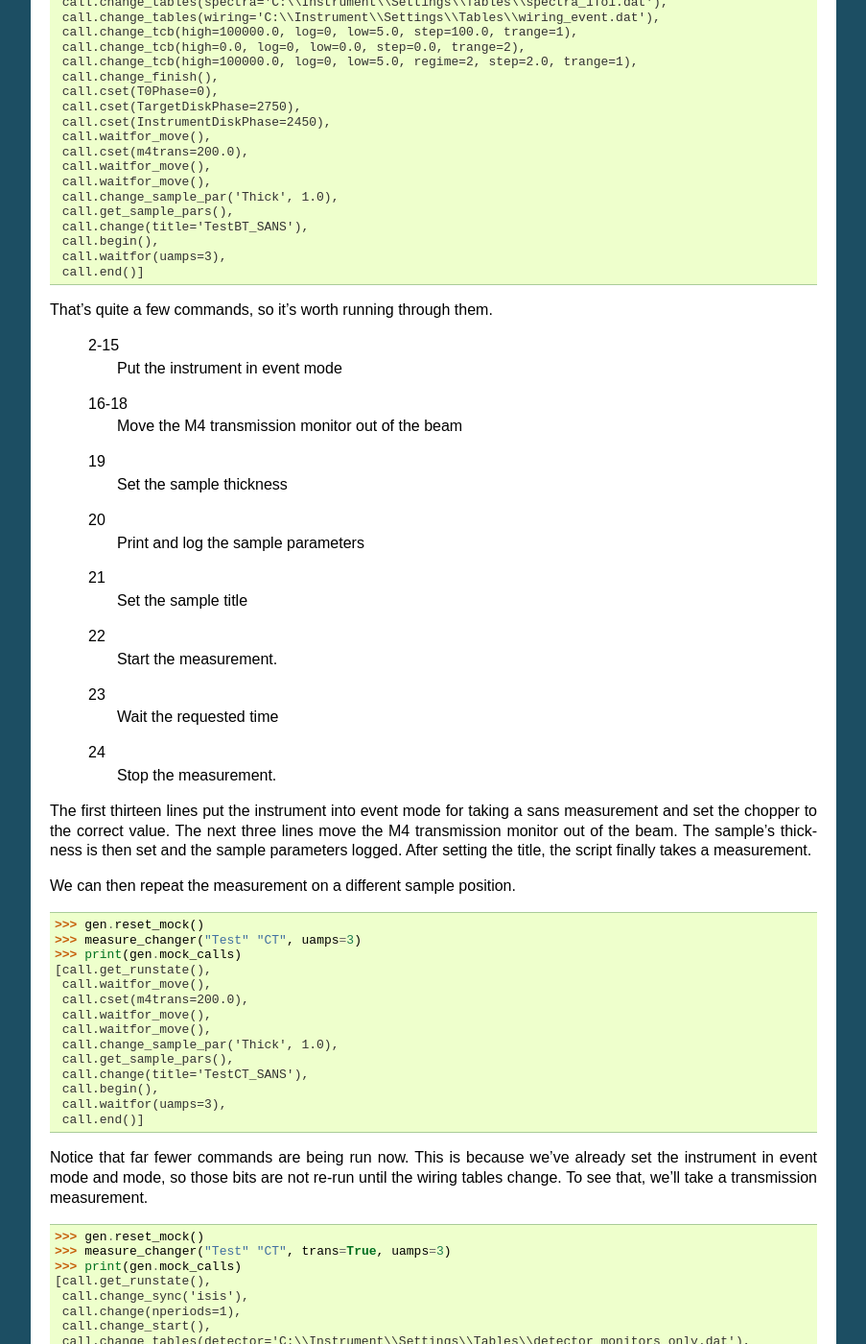
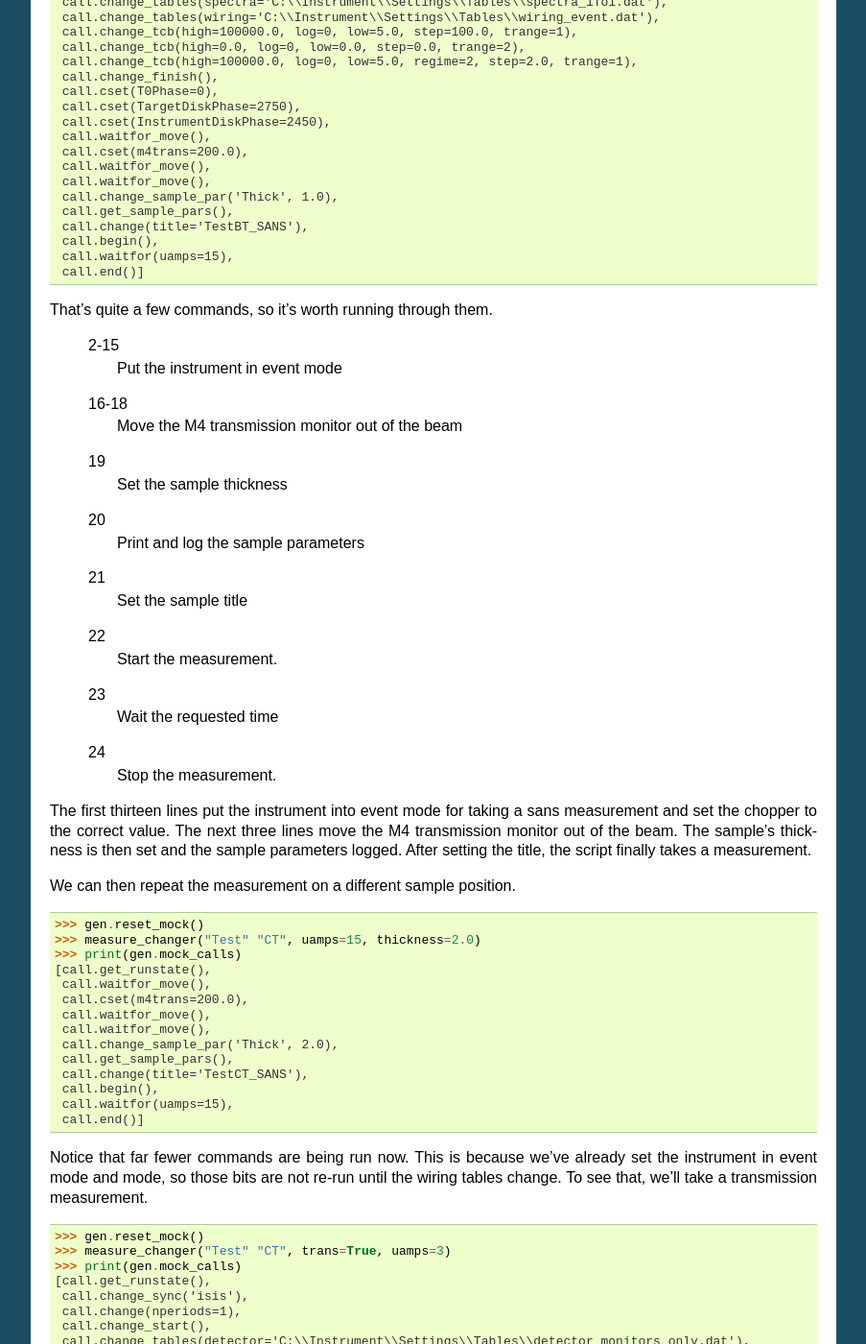
Before and after one commit to PyGenie-Scans/SansScripts, a Sphinx documentation site: the page built from doc/source/tutorial.rst, in a window 1280 px wide and 1400 px high, scrolled down 843 px. Shown: the whole window at 96% size, without its empty margins (198-1101 px from the left). Built offline with Sphinx 7.4.7, drawn with Linux system fonts in a browser that asks for light colours.

Commit message:
Improve tutorial

```diff
--- a/doc/source/tutorial.rst
+++ b/doc/source/tutorial.rst
@@ -37,7 +37,7 @@ Examples
 
 First, we'll do a simple measurement on the sample changer
 
->>> measure_changer("Test" "BT", uamps=3)
+>>> measure_changer("Test" "BT", uamps=15)
 
 This command returns no result, but should cause a large number of
 actions to be run through genie-python.  We can verify those actions
@@ -66,7 +66,7 @@ genie-python isn't found.
  call.get_sample_pars(),
  call.change(title='TestBT_SANS'),
  call.begin(),
- call.waitfor(uamps=3),
+ call.waitfor(uamps=15),
  call.end()]
 
 That's quite a few commands, so it's worth running through them.
@@ -98,21 +98,24 @@ After setting the title, the script finally takes a measurement.
 We can then repeat the measurement on a different sample position.
 
 >>> gen.reset_mock()
->>> measure_changer("Test" "CT", uamps=3)
+>>> measure_changer("Test" "CT", uamps=15, thickness=2.0)
 >>> print(gen.mock_calls)
 [call.get_runstate(),
  call.waitfor_move(),
  call.cset(m4trans=200.0),
  call.waitfor_move(),
  call.waitfor_move(),
- call.change_sample_par('Thick', 1.0),
+ call.change_sample_par('Thick', 2.0),
  call.get_sample_pars(),
  call.change(title='TestCT_SANS'),
  call.begin(),
- call.waitfor(uamps=3),
+ call.waitfor(uamps=15),
  call.end()]
 
-Notice that far fewer commands are being run now.  This is because we've already set the instrument in event mode and mode, so those bits are not re-run until the wiring tables change.  To see that, we'll take a transmission measurement.
+Notice that far fewer commands are being run now.  This is because
+we've already set the instrument in event mode and mode, so those bits
+are not re-run until the wiring tables change.  To see that, we'll
+take a transmission measurement.
 
 >>> gen.reset_mock()
 >>> measure_changer("Test" "CT", trans=True, uamps=3)
@@ -142,4 +145,7 @@ Notice that far fewer commands are being run now.  This is because we've already
  call.waitfor(uamps=3),
  call.end()]
 
-You can see that a different set of monitor only wiring tables are loaded, plus the M4 monitor is now moved back into the beam.  Finally, "TRANS" is appened onto the run name, instead of the "SANS" that was used before.
+You can see that a different set of monitor only wiring tables are
+loaded, plus the M4 monitor is now moved back into the beam.  Finally,
+"TRANS" is appened onto the run name, instead of the "SANS" that was
+used before.
```
